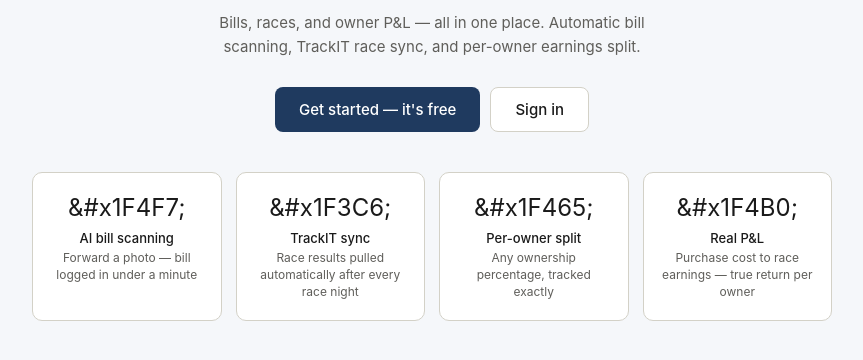
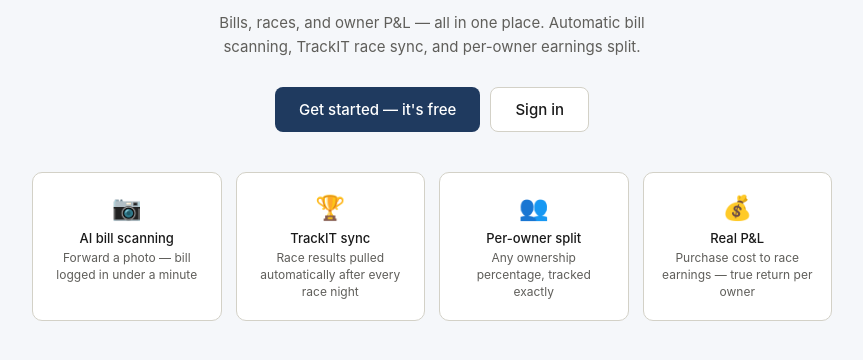
Before and after one commit to saverio-sergi/horse-tracker, a Flask app: page / in a window 1280 px wide. Shown: the part 196-556 px from the top of the page, without its empty margins (208-1071 px from the left). Run offline with Flask 3, Linux system fonts and the light colour scheme.

Commit message:
Add files via upload

```diff
--- a/templates/base.html
+++ b/templates/base.html
@@ -65,7 +65,7 @@ tr:hover td{background:#FAFAF8}
 <body>
 {% if current_user.is_authenticated %}
 <nav class="nav">
-  <div class="nav-brand">&#x1F40E; Harness Horse Tracker</div>
+  <div class="nav-brand">🐎 Harness Horse Tracker</div>
   <div class="nav-links">
     <a class="nav-link {% if request.endpoint=='dashboard' %}active{% endif %}" href="{{ url_for('dashboard') }}">Dashboard</a>
     <a class="nav-link {% if 'horse' in (request.endpoint or '') %}active{% endif %}" href="{{ url_for('horses') }}">Horses</a>
--- a/templates/horses.html
+++ b/templates/horses.html
@@ -27,7 +27,7 @@
         {% else %}
         <form method="POST" action="{{ url_for('restore_horse', horse_id=h.id) }}">
           <button class="btn btn-secondary btn-sm" type="submit"
-                  style="color:#3B6D11;border-color:#C0DD97">&#x21BA; Restore</button>
+                  style="color:#3B6D11;border-color:#C0DD97">↺ Restore</button>
         </form>
         {% endif %}
       </td>
--- a/templates/landing.html
+++ b/templates/landing.html
@@ -2,7 +2,7 @@
 {% block title %}Harness Horse Tracker{% endblock %}
 {% block content %}
 <div style="text-align:center;padding:60px 20px 40px">
-  <div style="font-size:48px;margin-bottom:16px">&#x1F40E;</div>
+  <div style="font-size:48px;margin-bottom:16px">🐎</div>
   <h1 style="font-size:28px;font-weight:500;margin-bottom:10px">Harness Horse Tracker</h1>
   <p style="font-size:15px;color:#5F5E5A;max-width:480px;margin:0 auto 28px;line-height:1.6">Bills, races, and owner P&L — all in one place. Automatic bill scanning, TrackIT race sync, and per-owner earnings split.</p>
   <div style="display:flex;gap:10px;justify-content:center;flex-wrap:wrap">
@@ -12,10 +12,10 @@
 </div>
 <div style="display:grid;grid-template-columns:repeat(auto-fit,minmax(180px,1fr));gap:14px;max-width:800px;margin:0 auto">
   {% for icon, title, desc in [
-    ('&#x1F4F7;','AI bill scanning','Forward a photo — bill logged in under a minute'),
-    ('&#x1F3C6;','TrackIT sync','Race results pulled automatically after every race night'),
-    ('&#x1F465;','Per-owner split','Any ownership percentage, tracked exactly'),
-    ('&#x1F4B0;','Real P&L','Purchase cost to race earnings — true return per owner'),
+    ('📷','AI bill scanning','Forward a photo — bill logged in under a minute'),
+    ('🏆','TrackIT sync','Race results pulled automatically after every race night'),
+    ('👥','Per-owner split','Any ownership percentage, tracked exactly'),
+    ('💰','Real P&L','Purchase cost to race earnings — true return per owner'),
   ] %}
   <div class="stat-card" style="text-align:center;padding:20px 16px">
     <div style="font-size:24px;margin-bottom:8px">{{ icon }}</div>
--- a/templates/login.html
+++ b/templates/login.html
@@ -3,7 +3,7 @@
 {% block content %}
 <div style="max-width:380px;margin:60px auto">
   <div style="text-align:center;margin-bottom:28px">
-    <div style="font-size:32px;margin-bottom:10px">&#x1F40E;</div>
+    <div style="font-size:32px;margin-bottom:10px">🐎</div>
     <h1 style="font-size:22px;font-weight:500;margin-bottom:6px">Sign in to your stable</h1>
     <p style="font-size:14px;color:#5F5E5A">Harness Horse Tracker</p>
   </div>
--- a/templates/schedule.html
+++ b/templates/schedule.html
@@ -79,7 +79,7 @@
   <p>No upcoming races detected yet.</p>
   <p style="font-size:13px;color:var(--color-text-secondary);margin-bottom:16px">Set up TrackMaster Virtual Stable with your horses and entries will appear here automatically.</p>
   <div style="display:flex;gap:8px;justify-content:center;flex-wrap:wrap">
-    <a class="btn btn-primary" href="https://www.trackmaster.com/products/harness/virtual_stable" target="_blank">Set up TrackMaster &#x2197;</a>
+    <a class="btn btn-primary" href="https://www.trackmaster.com/products/harness/virtual_stable" target="_blank">Set up TrackMaster ↗</a>
     <a class="btn btn-secondary" href="{{ url_for('add_upcoming_race') }}">Add manually</a>
   </div>
 </div>
--- a/templates/signup.html
+++ b/templates/signup.html
@@ -3,7 +3,7 @@
 {% block content %}
 <div style="max-width:420px;margin:48px auto">
   <div style="text-align:center;margin-bottom:24px">
-    <div style="font-size:32px;margin-bottom:10px">&#x1F40E;</div>
+    <div style="font-size:32px;margin-bottom:10px">🐎</div>
     <h1 style="font-size:22px;font-weight:500;margin-bottom:6px">Create your stable account</h1>
     <p style="font-size:14px;color:#5F5E5A">Free to start — takes about 2 minutes</p>
   </div>
```
Also changed, not shown: templates/trackit_settings.html (+7 -7 lines).
